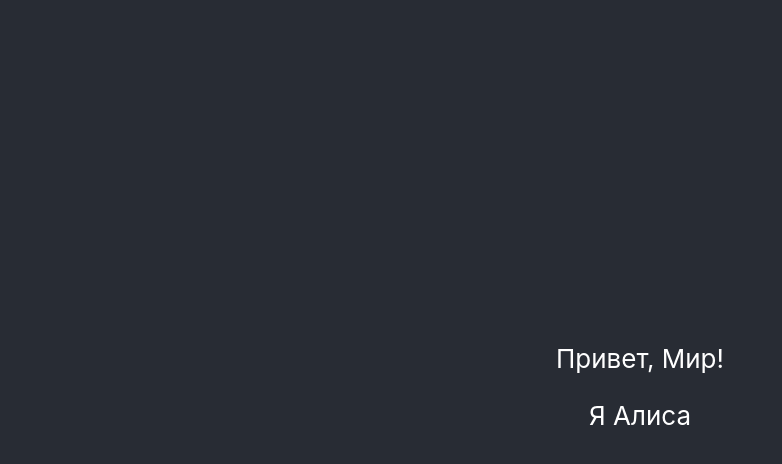
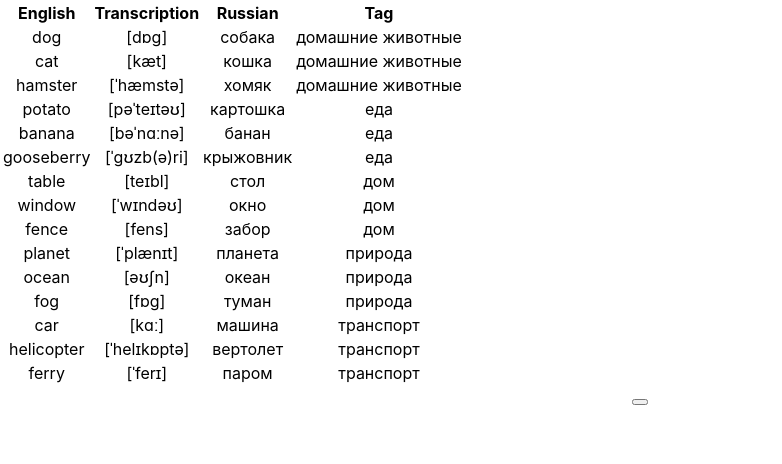
Before and after one commit to codersimone/react-project, a React (Create React App) app in the folder react-project/: page / in a window 1280 px wide. Shown: the top 464 px of the page, without its empty margins (0-782 px from the left). Built offline with nearby package versions, Linux system fonts and the light colour scheme.

Commit message:
general table added

```diff
--- a/react-project/src/App.js
+++ b/react-project/src/App.js
@@ -1,13 +1,10 @@
-import logo from './logo.svg';
 import './App.css';
+import TableWithEnglishWords from './components/Table/Table';
 
 function App() {
   return (
     <div className="App">
-      <header className="App-header">
-        <div>Привет, Мир!</div>
-        <p>Я Алиса</p>
-      </header>
+      <TableWithEnglishWords />
     </div>
   );
 }
--- /dev/null
+++ b/react-project/src/components/Table/Table.jsx
@@ -0,0 +1,40 @@
+import React from 'react';
+import styles from './styles.css';
+// import Words from './src/data/englishWords.json';
+import Words from '../../data/englishWords';
+
+function TableWithEnglishWords() {
+    const WordView = Words.map(
+        (word) => {
+            return (
+                <tr>
+                    <td>{word.englishWord}</td>
+                    <td>{word.transcription}</td>
+                    <td>{word.translationRussian}</td>
+                    <td>{word.tag}</td>
+                    <td></td>
+                </tr>
+            )
+        }
+    )
+    return (
+        <>
+            <table>
+                <thead>
+                    <tr>
+                        <th>English</th>
+                        <th>Transcription</th>
+                        <th>Russian</th>
+                        <th>Tag</th>
+                    </tr>
+                </thead>
+                <tbody>
+                    {WordView}
+                </tbody>
+            </table>
+            <button></button>
+        </>
+    )
+}
+
+export default TableWithEnglishWords;
--- /dev/null
+++ b/react-project/src/data/englishWords.js
@@ -0,0 +1,109 @@
+const englishWords = [
+    {
+        "id": "1",
+        "englishWord": "dog",
+        "transcription": "[dɒg]",
+        "translationRussian": "собака",
+        "tag": "домашние животные"
+    },
+    {
+        "id": "2",
+        "englishWord": "cat",
+        "transcription": "[kæt]",
+        "translationRussian": "кошка",
+        "tag": "домашние животные"
+    },
+    {
+        "id": "3",
+        "englishWord": "hamster",
+        "transcription": "[ˈhæmstə]",
+        "translationRussian": "хомяк",
+        "tag": "домашние животные"
+    },
+    {
+        "id": "4",
+        "englishWord": "potato",
+        "transcription": "[pəˈteɪtəʊ]",
+        "translationRussian": "картошка",
+        "tag": "еда"
+    },
+    {
+        "id": "5",
+        "englishWord": "banana",
+        "transcription": "[bəˈnɑːnə]",
+        "translationRussian": "банан",
+        "tag": "еда"
+    },
+    {
+        "id": "6",
+        "englishWord": "gooseberry",
+        "transcription": "[ˈɡʊzb(ə)ri]",
+        "translationRussian": "крыжовник",
+        "tag": "еда"
+    },
+    {
+        "id": "7",
+        "englishWord": "table",
+        "transcription": "[teɪbl]",
+        "translationRussian": "стол",
+        "tag": "дом"
+    },
+    {
+        "id": "8",
+        "englishWord": "window",
+        "transcription": "[ˈwɪndəʊ]",
+        "translationRussian": "окно",
+        "tag": "дом"
+    },
+    {
+        "id": "9",
+        "englishWord": "fence",
+        "transcription": "[fens]",
+        "translationRussian": "забор",
+        "tag": "дом"
+    },
+    {
+        "id": "10",
+        "englishWord": "planet",
+        "transcription": "[ˈplænɪt]",
+        "translationRussian": "планета",
+        "tag": "природа"
+    },
+    {
+        "id": "11",
+        "englishWord": "ocean",
+        "transcription": "[əʊʃn]",
+        "translationRussian": "океан",
+        "tag": "природа"
+    },
+    {
+        "id": "12",
+        "englishWord": "fog",
+        "transcription": "[fɒg]",
+        "translationRussian": "туман",
+        "tag": "природа"
+    },
+    {
+        "id": "13",
+        "englishWord": "car",
+        "transcription": "[kɑː]",
+        "translationRussian": "машина",
+        "tag": "транспорт"
+    },
+    {
+        "id": "14",
+        "englishWord": "helicopter",
+        "transcription": "[ˈhelɪkɒptə]",
+        "translationRussian": "вертолет",
+        "tag": "транспорт"
+    },
+    {
+        "id": "15",
+        "englishWord": "ferry",
+        "transcription": "[ˈferɪ]",
+        "translationRussian": "паром",
+        "tag": "транспорт"
+    }
+]
+
+export default englishWords;
```
Also changed, not shown: react-project/src/components/Table/styles.css (added).
